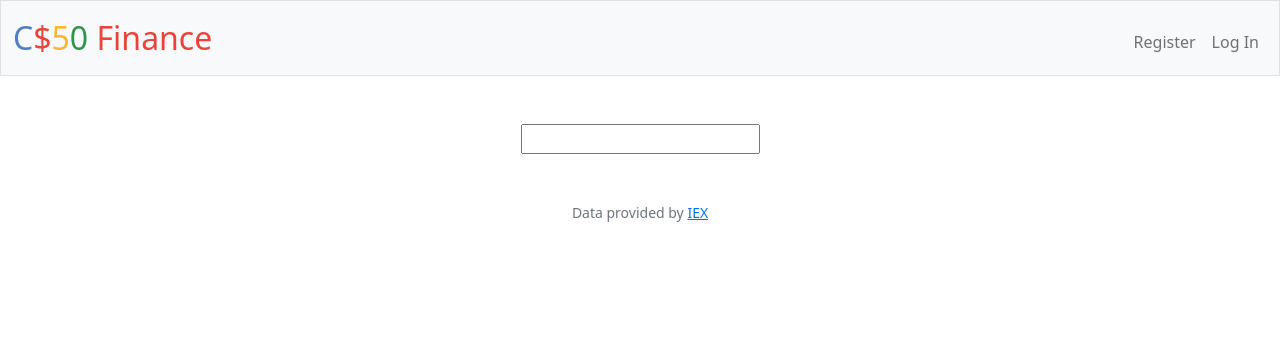
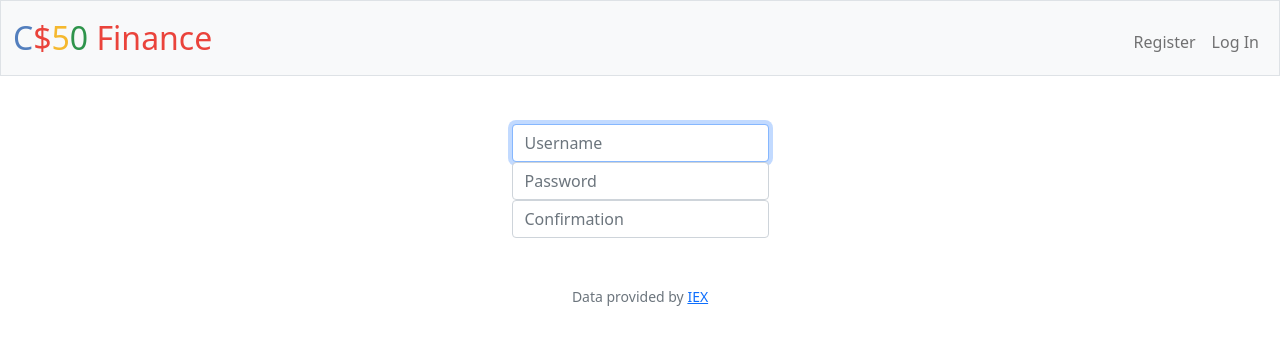
Before and after one commit to Atabek786/cs50code, a Flask app: template finance/templates/register.html in a window 1280 px wide. Shown: the top 345 px of the page. Run offline with Flask 3, Linux system fonts and the light colour scheme; the template is opened without the code that fills it, so the values that code supplies are empty; some libraries are stand-ins or nearby versions.

Commit message:
Mon, Jul 10, 2023, 6:12 PM +03:00

```diff
--- a/finance/templates/register.html
+++ b/finance/templates/register.html
@@ -6,6 +6,8 @@
 
 {% block main %}
     <form action="/register" method="post">
-        <input type="text" name="username"
+        <input type="text" name="username" autocomplete="off" autofocus class="form-control mx-auto w-auto" placeholder="Username">
+        <input type="text" name="password" class="form-control mx-auto w-auto" placeholder="Password">
+        <input type="text" name="confirmation" class="form-control mx-auto w-auto" placeholder="Confirmation">
     </form>
 {% endblock %}
```
